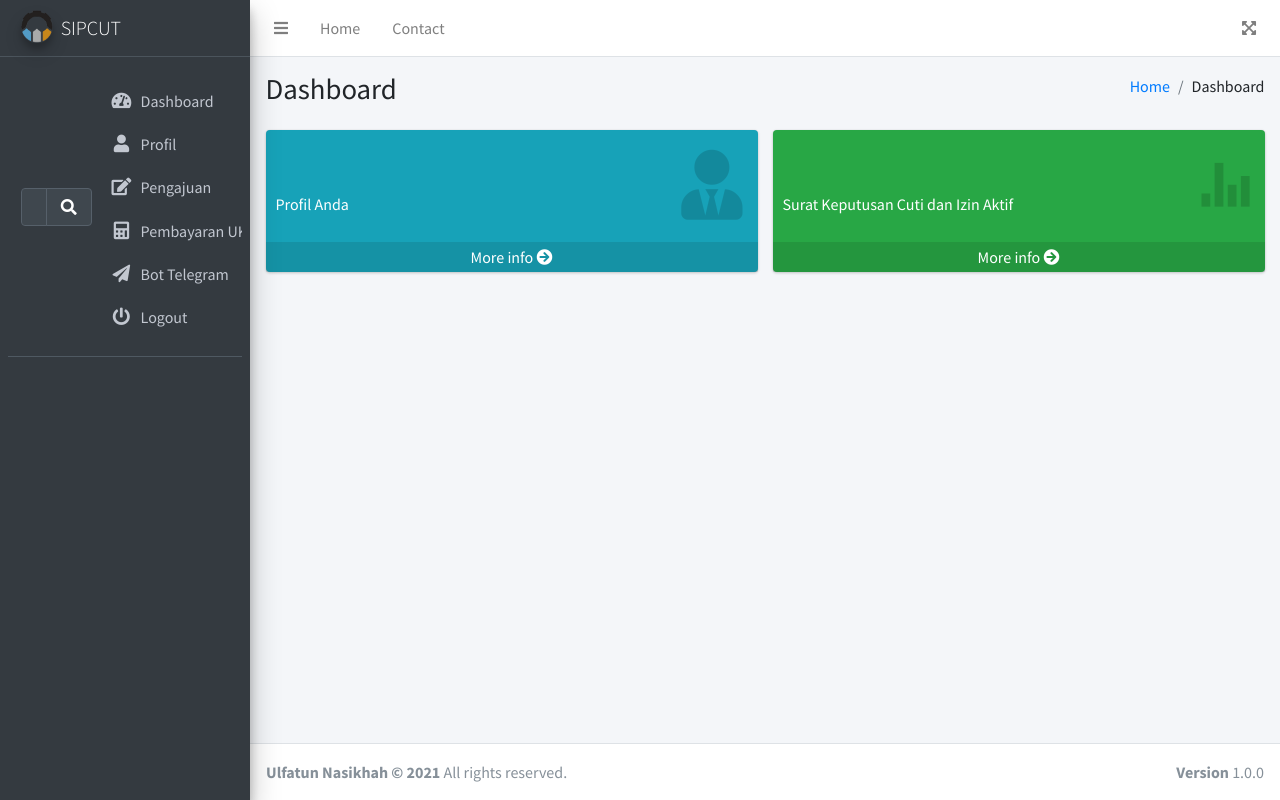
After one commit to ulfacode/SIPCuti, a PHP site: page /app/perpus/dashboard/?lvl=1 in a window 1280 px wide. The commit adds this page. Run offline with PHP 8.4, Linux system fonts and the light colour scheme; the visitor is signed in with stand-in values (Sample User, id 1); data that the repository does not hold is empty; some libraries are stand-ins or nearby versions.

Commit message:
Membuat dashboard bag perpus

```diff
--- /dev/null
+++ b/app/perpus/dashboard/index.php
@@ -0,0 +1,98 @@
+<?php
+include '../../config/koneksi.php';
+
+session_start();
+?>
+<!DOCTYPE html>
+<html lang="en">
+
+<head>
+    <meta charset="utf-8">
+    <meta name="viewport" content="width=device-width, initial-scale=1">
+    <title>Pengajuan Cuti dan Izin Aktif</title>
+
+    <?php
+    include "../../../public/rel.php";
+    ?>
+</head>
+
+<body class="hold-transition sidebar-mini layout-fixed">
+    <div class="wrapper">
+
+        <!-- Navbar -->
+        <?php
+        include "../../../public/header.php";
+        ?>
+        <!-- /.Navbar -->
+
+        <!-- Main Sidebar Container -->
+        <?php include "../../../public/sidebar.php"; ?>
+
+        <!-- Content Wrapper. Contains page content -->
+        <div class="content-wrapper">
+            <!-- Content Header (Page header) -->
+            <section class="content-header">
+                <div class="container-fluid">
+                    <div class="row mb-2">
+                        <div class="col-sm-6">
+                            <h1>Dashboard</h1>
+                        </div>
+                        <div class="col-sm-6">
+                            <ol class="breadcrumb float-sm-right">
+                                <li class="breadcrumb-item"><a href="#">Home</a></li>
+                                <li class="breadcrumb-item">Dashboard</li>
+                            </ol>
+                        </div>
+                    </div>
+                </div><!-- /.container-fluid -->
+            </section>
+
+            <!-- Main content -->
+            <section class="content">
+                <div class="container-fluid">
+                    <div class="row">
+                        <div class="col-lg-6 col-6">
+                            <!-- small box -->
+                            <div class="small-box bg-info">
+                                <div class="inner">
+                                    <h3>&nbsp;</h3>
+                                    <p>Profil Anda</p>
+                                </div>
+                                <div class="icon">
+                                    <i class="fas fa-user-tie"></i>
+                                </div>
+                                <a href="../profil/" class="small-box-footer">More info <i class="fas fa-arrow-circle-right"></i></a>
+                            </div>
+                        </div>
+                        <!-- ./col -->
+                        <div class="col-lg-6 col-6">
+                            <!-- small box -->
+                            <div class="small-box bg-success">
+                                <div class="inner">
+                                    <h3>&nbsp;</h3>
+                                    <p>Surat Keputusan Cuti dan Izin Aktif</p>
+                                </div>
+                                <div class="icon">
+                                    <i class="ion ion-stats-bars"></i>
+                                </div>
+                                <a href="../pengajuan/" class="small-box-footer">More info <i class="fas fa-arrow-circle-right"></i></a>
+                            </div>
+                        </div>
+                        <!-- ./col -->
+                    </div>
+                    <!-- /.row -->
+                </div>
+                <!-- /.container-fluid -->
+            </section>
+            <!-- /.content -->
+        </div>
+
+        <!-- footer -->
+        <?php include "../../../public/footer.php"; ?>
+        <!-- script -->
+        <?php include "../../../public/script.php"; ?>
+
+    </div>
+</body>
+
+</html>
--- a/index.php
+++ b/index.php
@@ -110,7 +110,7 @@ if (isset($_POST['login'])) {
                 $_SESSION['nama'] = $data['nama'];
 
                 // login sukses, alihkan ke halaman utama (dashboard)
-                header("location: app/perpus/profil/index.php");
+                header("location: app/perpus/dashboard/");
             } elseif ($data['jabatan'] == "Dosen Wali dan Ketua Jurusan") {
                 // buat session
                 session_start();
--- a/public/sidebar.php
+++ b/public/sidebar.php
@@ -370,7 +370,7 @@
                 </li>
             <?php } elseif ($level == "Bagian Perpustakaan") { ?>
                 <li class="nav-item">
-                    <a href="#" class="nav-link">
+                    <a href="../dashboard/" class="nav-link">
                         <i class="nav-icon fas fa-tachometer-alt"></i>
                         <p>
                             Dashboard
```
